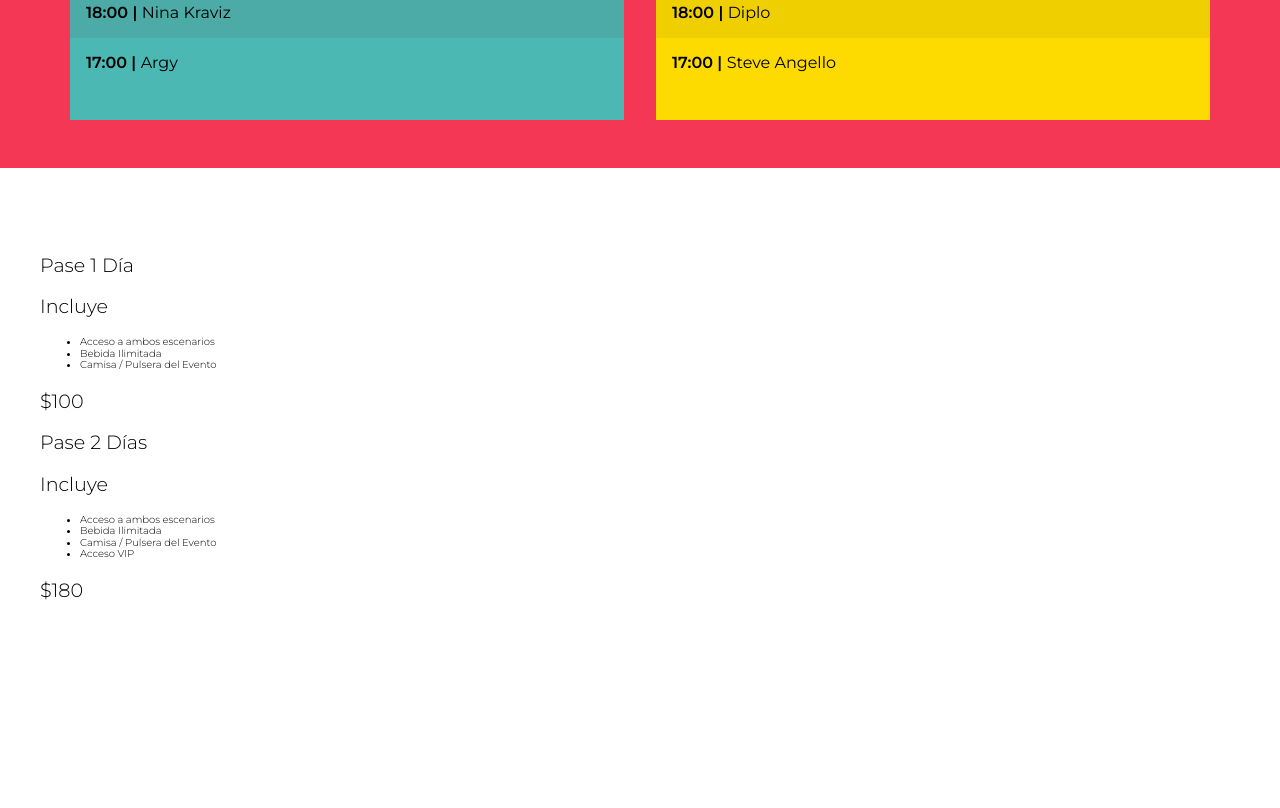
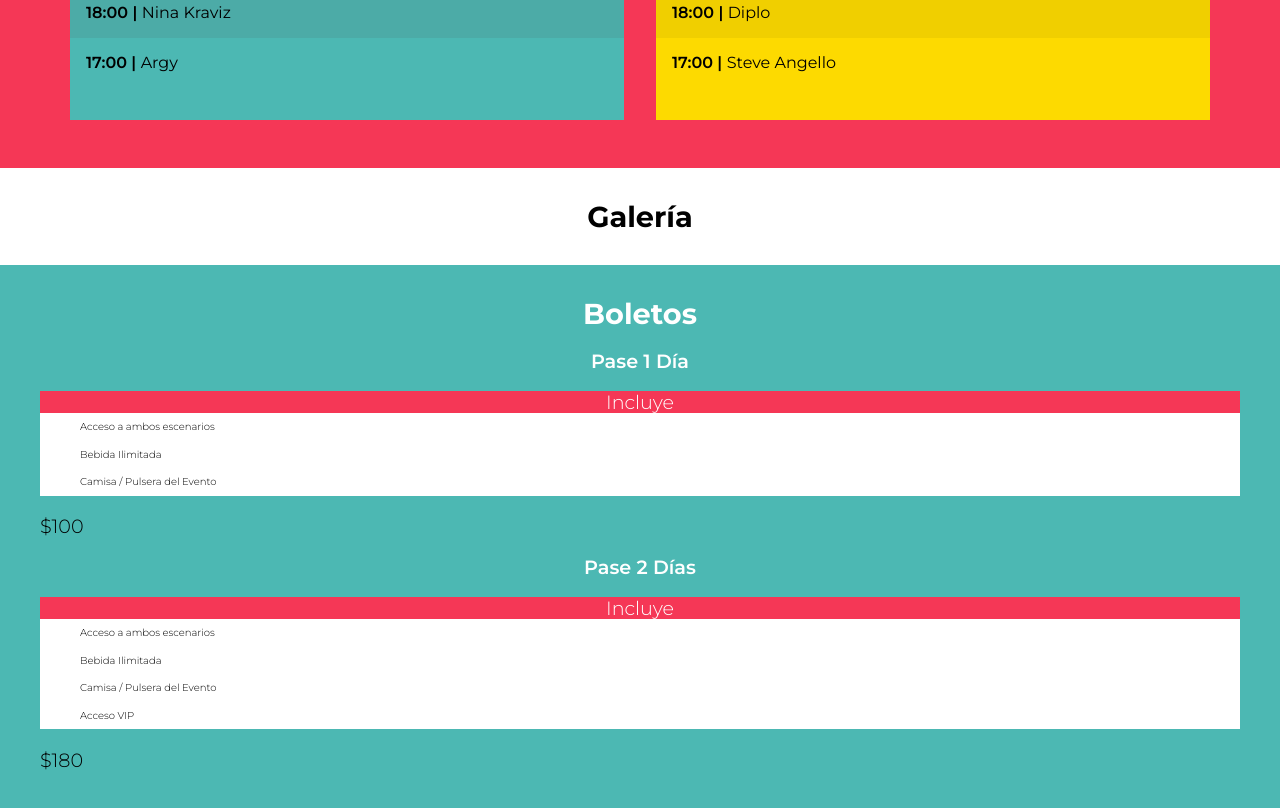
Before and after one commit to Dandy182/musicfest, a website: page index.html in a window 1280 px wide. Shown: the part 2046-2854 px from the top of the page. Before the commit the page ends 2666 px from the top, so only its background shows below. Drawn offline with Linux system fonts and the light colour scheme.

Commit message:
agregado el apartado de boletos

```diff
--- /dev/null
+++ b/src/sass/layout/_boletos.scss
@@ -0,0 +1,39 @@
+@use '../globales/variables' as v;
+@use '../globales/mixins' as m;
+
+
+.contenedor-boletos{
+    background-color: v.$verde;
+    padding: 2rem 0;
+}
+
+.pase-header,
+.pase-nombre{
+    text-align: center;
+    color:v.$blanco;
+
+}
+
+.pase-nombre{
+    font-weight: 600;
+}
+
+.pase-header{
+    background-color: v.$rosa;
+    p{
+        margin: 0;
+
+    }
+
+}
+
+.pase-body{
+    ul{
+        margin: 0;
+        list-style: none;
+        li{
+            padding: .5rem 0;
+        }
+    }
+    background-color: v.$blanco;
+}
--- /dev/null
+++ b/src/sass/layout/_galeria.scss
@@ -0,0 +1,9 @@
+@use '../globales/variables' as v;
+@use '../globales/mixins' as m;
+
+.galeria{
+    padding: 2rem;
+    h3{
+        color: v.$negro;
+    }
+}
--- a/src/sass/layout/_index.scss
+++ b/src/sass/layout/_index.scss
@@ -2,3 +2,5 @@
 @forward 'video';
 @forward 'presentacion';
 @forward 'lineup';
+@forward 'galeria';
+@forward 'boletos';
```
Also changed, not shown: build/css/app.css, index.html (indentation only), 1 other file.
